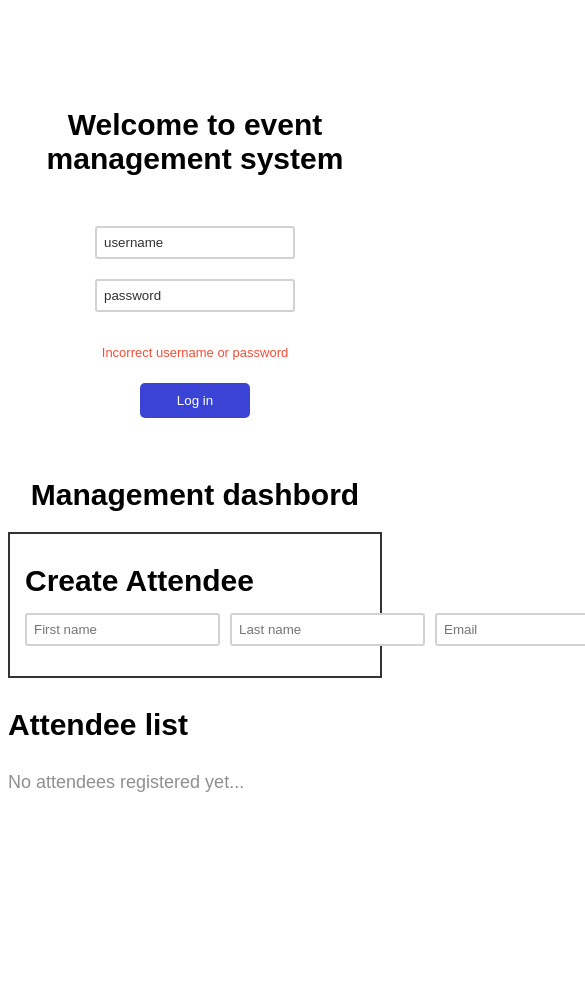
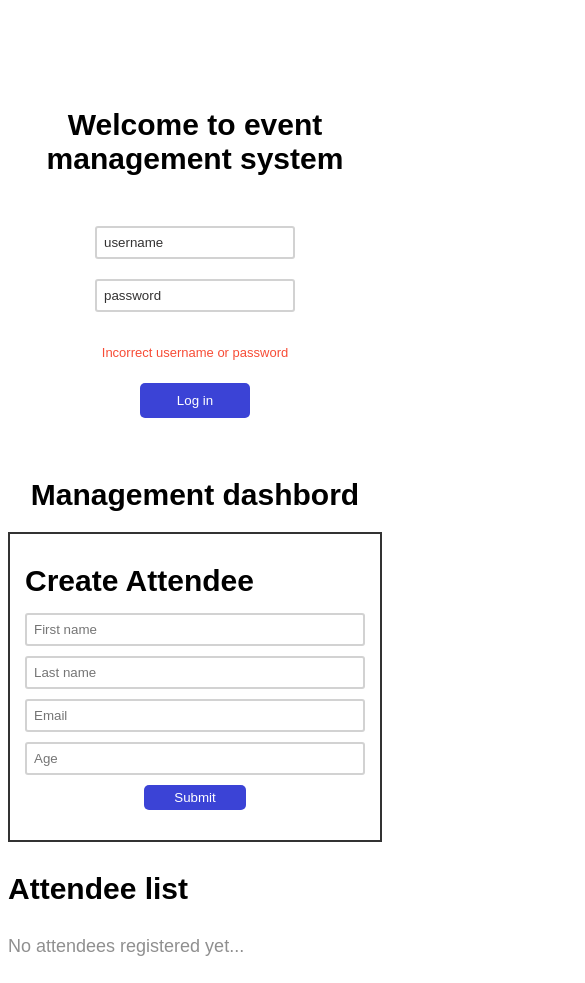
Before and after one commit to mrtfe/event-management-system, a React (Create React App) app in the folder final-task/: page / in a window 390 px wide. Shown: the top 983 px of the page, 585 px wide, since content can reach past the window. Before the commit the page ends 844 px from the top, so only its background shows below. Built offline with nearby package versions, Linux system fonts and the light colour scheme.

Commit message:
responsive styles added

```diff
--- a/final-task/src/components/Dashbord.jsx
+++ b/final-task/src/components/Dashbord.jsx
@@ -30,13 +30,6 @@ export function Dashbord() {
     e.preventDefault();
     const id = randomIdGenerator();
     setAttendees([...attendees, { ...attendee, id }]);
-    setAttendee({
-      id: "",
-      firstName: "",
-      lastName: "",
-      email: "",
-      age: "",
-    });
   };
 
   const handleDelete = (e) => {
@@ -90,6 +83,7 @@ export function Dashbord() {
         <form action="submit" onSubmit={handleSubmit}>
           <input
             type="text"
+            maxLength="20"
             placeholder="First name"
             required
             name="firstName"
@@ -98,6 +92,7 @@ export function Dashbord() {
           />
           <input
             type="text"
+            maxLength="20"
             placeholder="Last name"
             required
             name="lastName"
@@ -106,6 +101,7 @@ export function Dashbord() {
           />
           <input
             type="email"
+            maxLength="47"
             placeholder="Email"
             required
             name="email"
@@ -114,6 +110,8 @@ export function Dashbord() {
           />
           <input
             type="number"
+            min="18"
+            max="120"
             placeholder="Age"
             required
             name="age"
@@ -130,7 +128,6 @@ export function Dashbord() {
         {attendees.length === 0 && (
           <StyledP>No attendees registered yet...</StyledP>
         )}
-        <form>
         <table className="attendees-list">
           {attendees.length > 0 && (
             <thead className="header-row">
@@ -167,7 +164,6 @@ export function Dashbord() {
               ))}
           </tbody>
         </table>
-        </form>
       </div>
     </div>
   );
--- a/final-task/src/styles/dashbord.css
+++ b/final-task/src/styles/dashbord.css
@@ -3,6 +3,7 @@
   display: flex;
   flex-direction: column;
   margin: 0 auto;
+  min-width: 260px;
 }
 
 .header {
@@ -26,6 +27,7 @@
   display: flex;
   gap: 10px;
   max-width: 100%;
+  justify-content: space-between;
 }
 
 .form-container form input {
@@ -90,3 +92,35 @@ tr {
 .attendees-header {
   margin: 30px 0;
 }
+
+@media (420px <= width <= 780px) {
+  .form-container form {
+    display: grid;
+    justify-content: normal;
+    grid-template-columns: 1fr, 1fr;
+    grid-template-rows: 1fr, 1fr, 1fr;
+    grid-template-areas:
+      "firstname lastname"
+      "email age"
+      "submit submit";
+  }
+  .submit-btn {
+    grid-area: submit;
+    max-width: 50%;
+    margin: 0 auto;
+    padding: 5px 30px;
+  }
+}
+
+@media (width <= 420px) {
+  .form-container form {
+    display: flex;
+    flex-direction: column;
+  }
+
+  .submit-btn {
+    max-width: 50%;
+    margin: 0 auto;
+    padding: 5px 30px;
+  }
+}
--- a/final-task/src/styles/loginForm.css
+++ b/final-task/src/styles/loginForm.css
@@ -5,6 +5,7 @@
   margin: 0 auto;
   padding-top: 100px;
   text-align: center;
+  min-width: 260;
 }
 
 .login-header {
```
Lines whose indentation alone changed are shown as unchanged.
